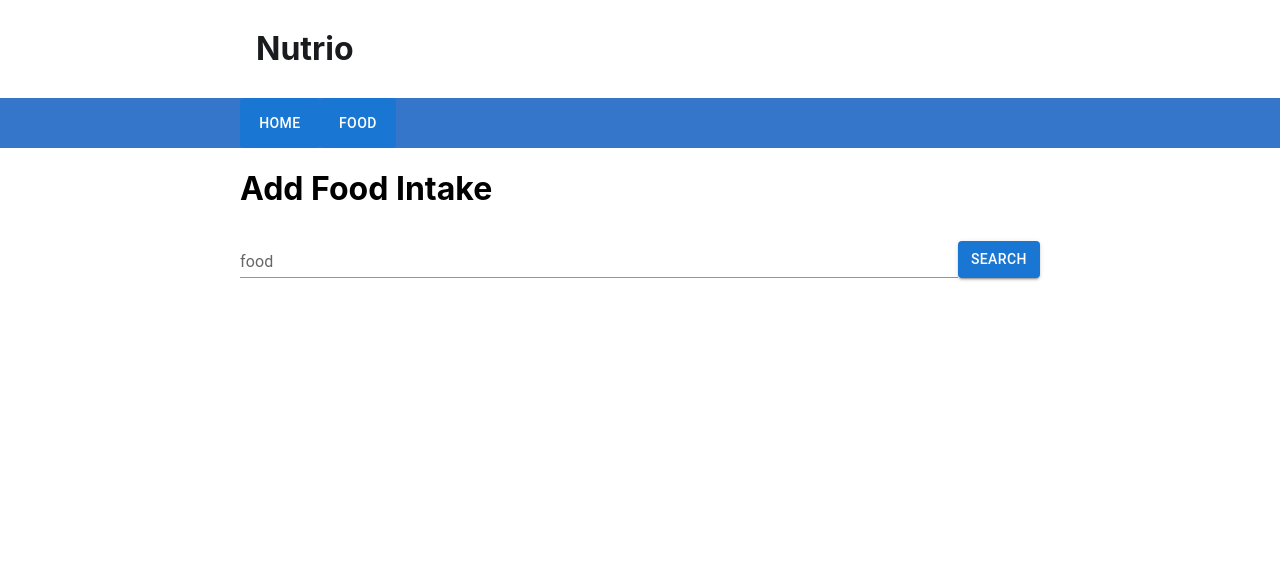
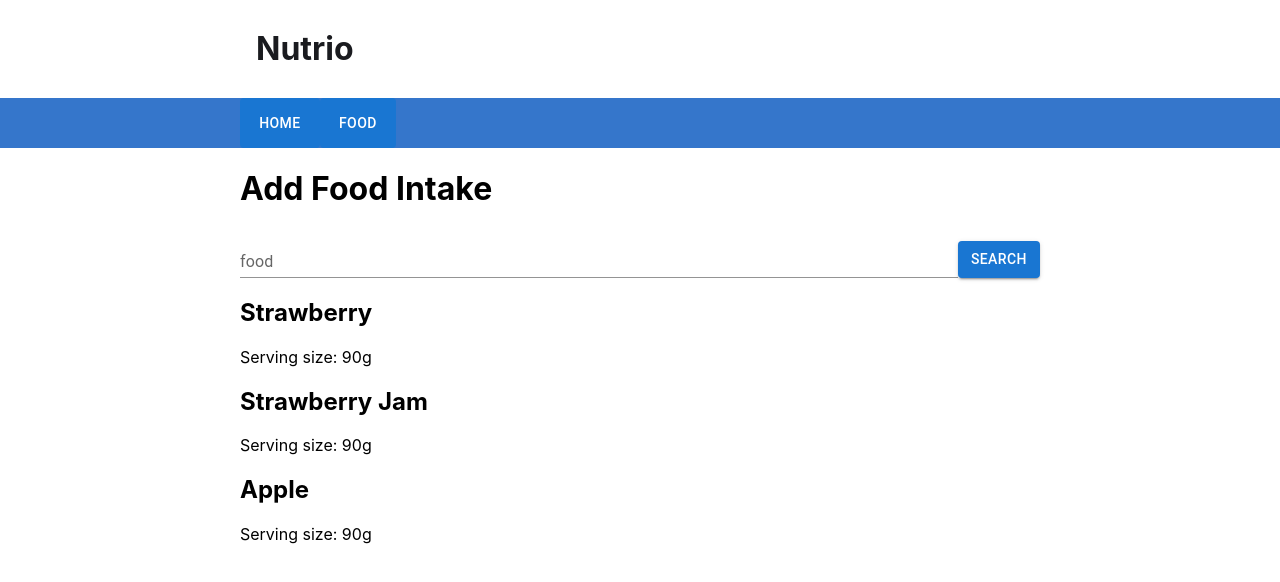
Before and after one commit to yehgen/nutrio, a React (Create React App) app: page /food in a window 1280 px wide. Shown: the top 582 px of the page. Built offline with nearby package versions, Linux system fonts and the light colour scheme; no server answers.

Commit message:
create FoodList that maps through json

```diff
--- /dev/null
+++ b/src/FoodList.js
@@ -0,0 +1,20 @@
+// map through food.json array to create cards
+// import {useState} from 'react'
+import './App.css';
+import React from "react";
+
+function FoodList( {food} ) {
+  console.log(food);
+  return (
+    <div className="food-list">
+      {food.map((item) => (
+        <div className="food-preview" key={item.id}>
+          <h2>{ item.name }</h2>
+          <p>Serving size: { item.serving }</p>
+        </div>
+      ))}
+    </div>
+  );
+}
+
+export default FoodList
--- a/src/pages/Food.js
+++ b/src/pages/Food.js
@@ -7,9 +7,56 @@ import * as React from 'react';
 // Components
 import TextField from '@mui/material/TextField';
 import Button from '@mui/material/Button';
+import FoodList from "../FoodList";
 
 const Food = () => {
-  const [food, setFood] = useState("")
+  const [food, setFood] = useState([
+      {
+        "name": "Strawberry",
+        "serving": "90g",
+        "calories": "29",
+        "carbohydrates": "6.9g",
+        "fat": "0.3g",
+        "protein": "0.6g",
+        "sodium": "0.9mg",
+        "potassium": "138mg",
+        "vitamin A": "0.2%",
+        "vitamin C": "88%",
+        "calcium": "1.1%",
+        "iron": "2.1%",
+        "id": "1"
+      },
+      {
+        "name": "Strawberry Jam",
+        "serving": "90g",
+        "calories": "29",
+        "carbohydrates": "6.9g",
+        "fat": "0.3g",
+        "protein": "0.6g",
+        "sodium": "0.9mg",
+        "potassium": "138mg",
+        "vitamin A": "0.2%",
+        "vitamin C": "88%",
+        "calcium": "1.1%",
+        "iron": "2.1%",
+        "id": "2"
+      },
+      {
+        "name": "Apple",
+        "serving": "90g",
+        "calories": "29",
+        "carbohydrates": "6.9g",
+        "fat": "0.3g",
+        "protein": "0.6g",
+        "sodium": "0.9mg",
+        "potassium": "138mg",
+        "vitamin A": "0.2%",
+        "vitamin C": "88%",
+        "calcium": "1.1%",
+        "iron": "2.1%",
+        "id": "3"
+      }
+  ])
   const [inputError, setInputError] = useState(false)
 
   const handleSubmit = (e) => {
@@ -28,9 +75,16 @@ const Food = () => {
   // using JSON Server for data sourcing temporarily
   // npx json-server --watch data/food.json --port 8000
   useEffect(() => {
-    console.log("use effect");
-    console.log(food);
-  }, [food]); // useEffect will run each time [food] changes
+    fetch("http://localhost:8000/foods")
+      .then(res => {
+        return res.json()
+      })
+      .then(data => {
+        console.log(data);
+        setFood(data)
+      })
+  }, []); // useEffect will run each time [food] changes
+  // }, [food]);
 
   return (
   <div className="App-left">
@@ -48,6 +102,11 @@ const Food = () => {
         <Button variant="contained" onClick={handleSubmit}>Search</Button>
       </div>
     </form>
+
+    <div>
+      {/* {food && <FoodList food={food} title="Food!" />} */}
+      <FoodList food={food} />
+    </div>
   </div>
   );
 }
```
Also changed, not shown: data/food.json (+6 -3 lines).
